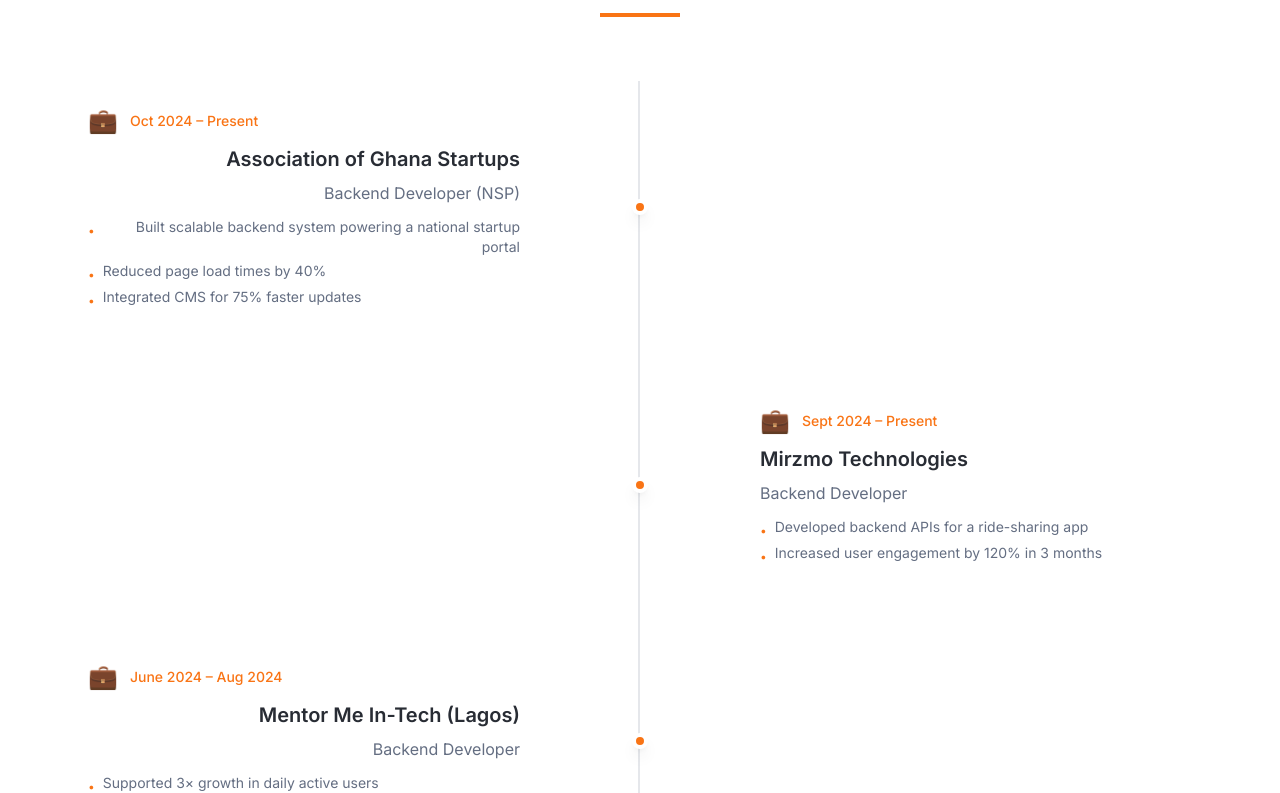
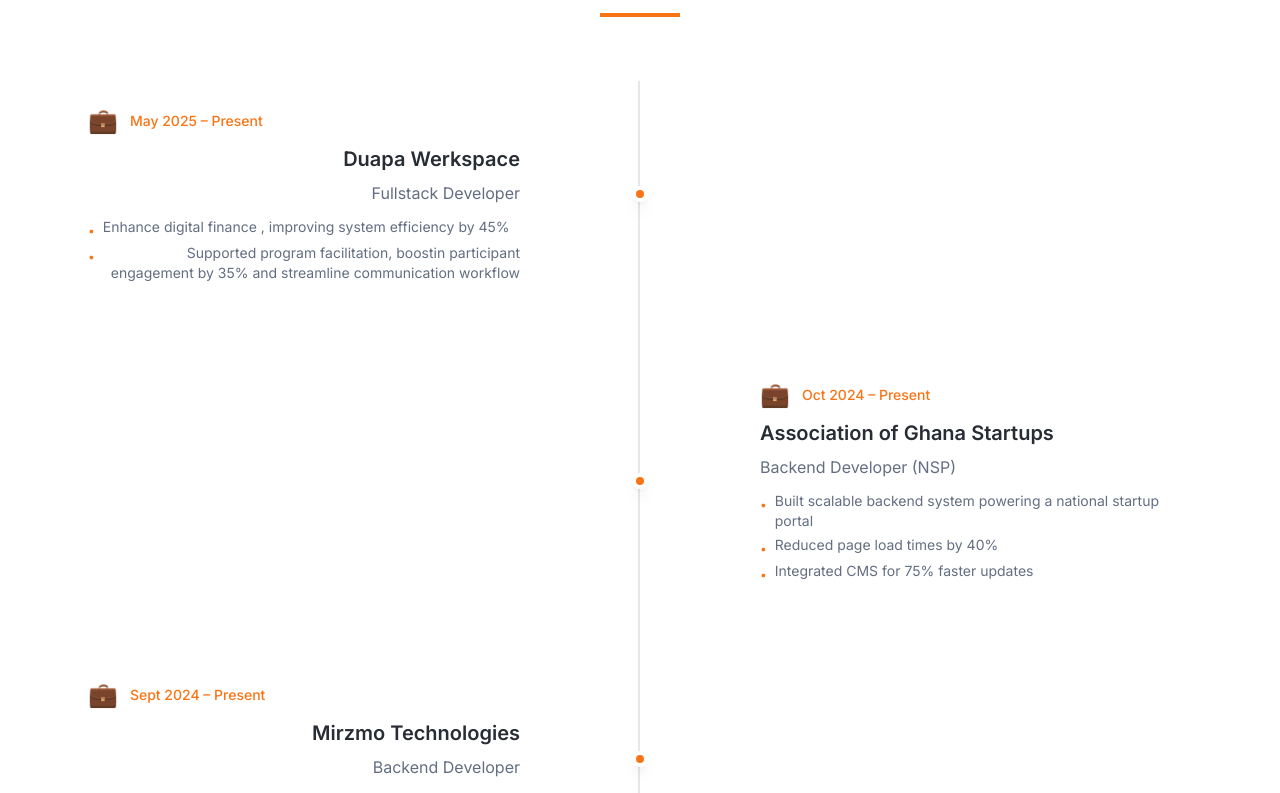
Before and after one commit to CongoMusahAdama/portfolio, a React (Vite) app: page /about in a window 1280 px wide. Shown: the part 791-1584 px from the top of the page. Built offline with nearby package versions, Linux system fonts and the light colour scheme.

Commit message:
update on about section

```diff
--- a/src/pages/About.tsx
+++ b/src/pages/About.tsx
@@ -12,6 +12,17 @@ const About = () => {
   const isTimelineVisible = useIntersectionObserver(timelineRef, { threshold: 0.1 });
 
   const timelineData = [
+    {
+      type: "work",
+      year: "May 2025 – Present",
+      title: "Duapa Werkspace",
+      subtitle: "Fullstack Developer",
+      achievements: [
+        "Enhance digital finance , improving system efficiency by 45%",
+        "Supported program facilitation, boostin participant engagement by 35% and streamline communication workflow ",
+      ],
+      icon: "💼"
+    },
     {
       type: "work",
       year: "Oct 2024 – Present",
```
